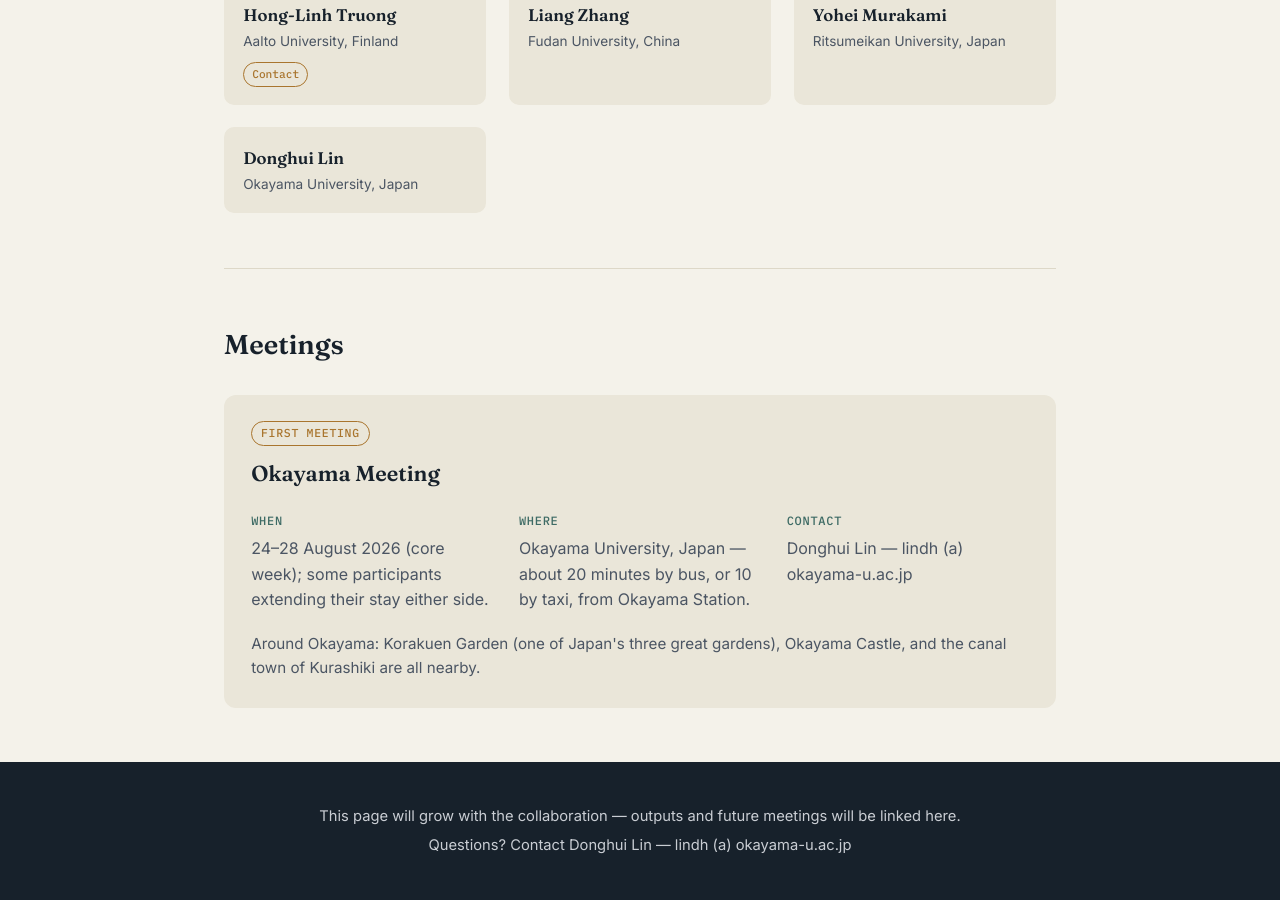
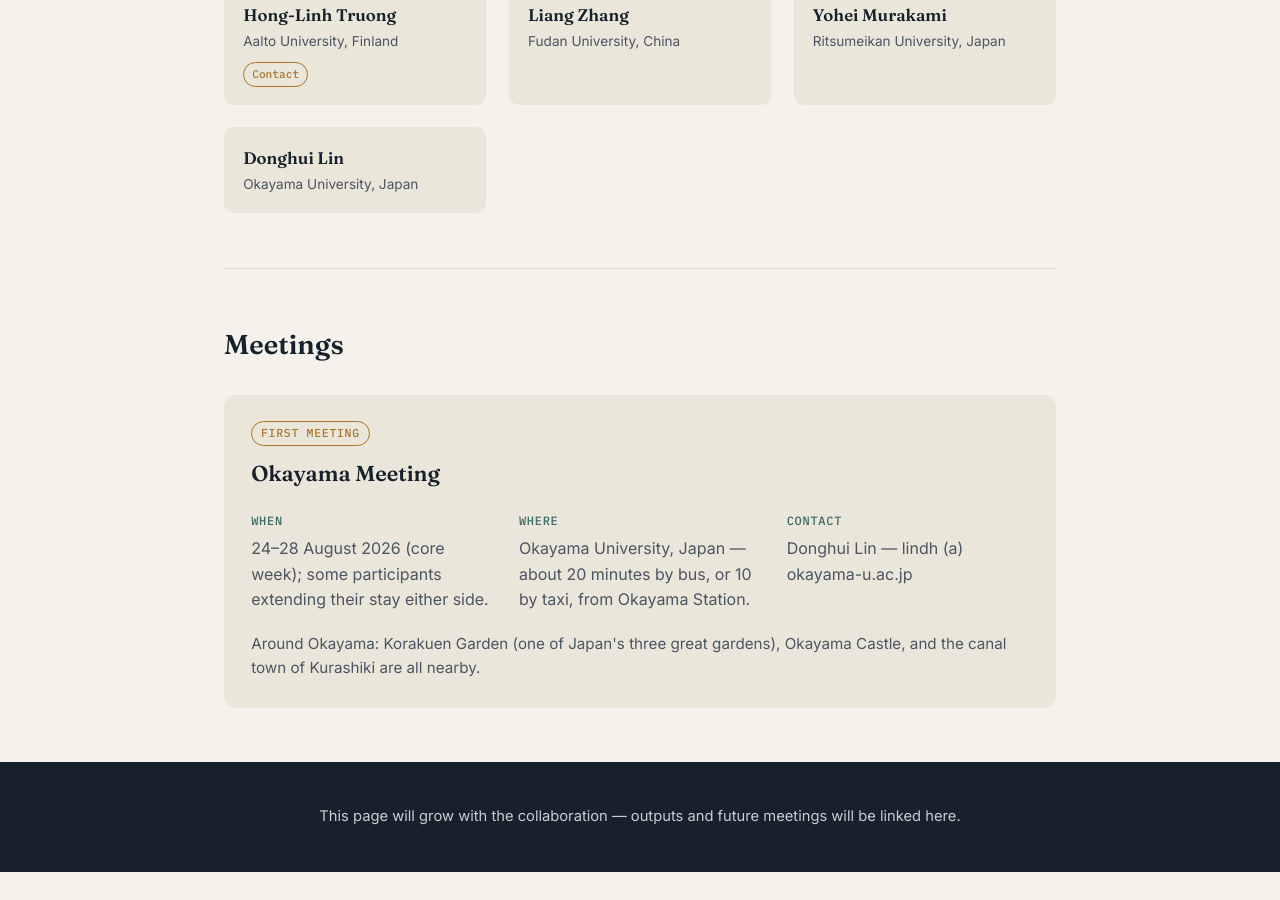
Before and after one commit to istdas/istdas.github.io, a Jekyll site: the page built from index.md, in a window 1280 px wide and 900 px high, scrolled down 1285 px. Built offline with Jekyll 4.4.1, drawn with Linux system fonts in a browser that asks for light colours; after the commit the page ends 2157 px from its top, so only the background shows below that.

Commit message:
Remove group-wide contact line from footer

```diff
--- a/_layouts/default.html
+++ b/_layouts/default.html
@@ -207,7 +207,6 @@
 
 <footer>
   <p>{{ page.footer_note }}</p>
-  <p>Questions? Contact {{ page.contact_name }} — {{ page.contact_display }}</p>
 </footer>
 
 </body>
--- a/index.md
+++ b/index.md
@@ -37,7 +37,5 @@
     note: "Around Okayama: Korakuen Garden (one of Japan's three great gardens), Okayama Castle, and the canal town of Kurashiki are all nearby."
 
 footer_note: "This page will grow with the collaboration — outputs and future meetings will be linked here."
-contact_name: "Donghui Lin"
-contact_display: "lindh (a) okayama-u.ac.jp"
 ---
 ISTDAS is a research group formed by a small group of researchers working on intelligent services, sovereign and edge AI, and multi-agent coordination. Rather than a formal consortium, we aim to think carefully, together, about how these fields should evolve over the next five years — through working meetings, a short and honest list of hard problems, and collaborations built to last.
```
